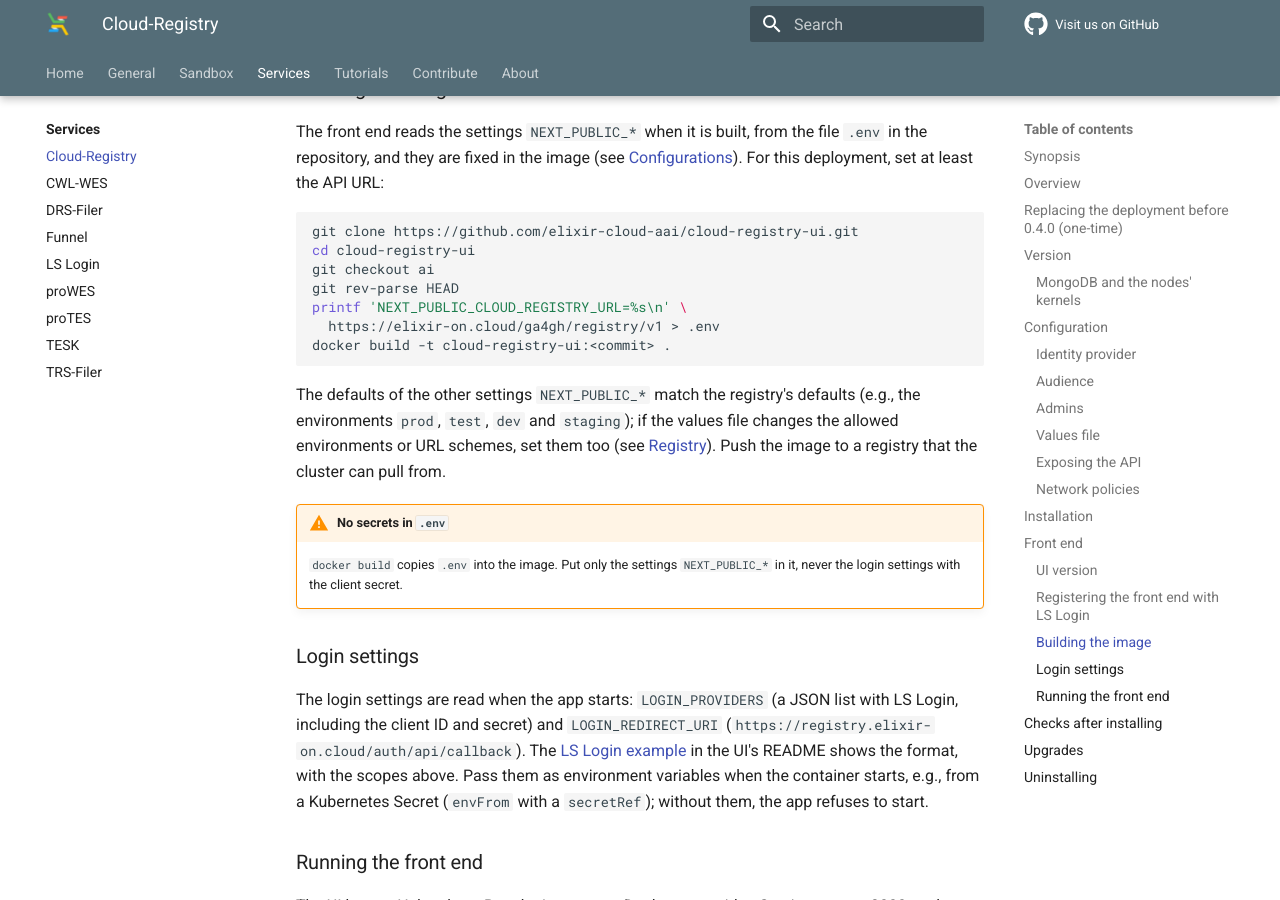
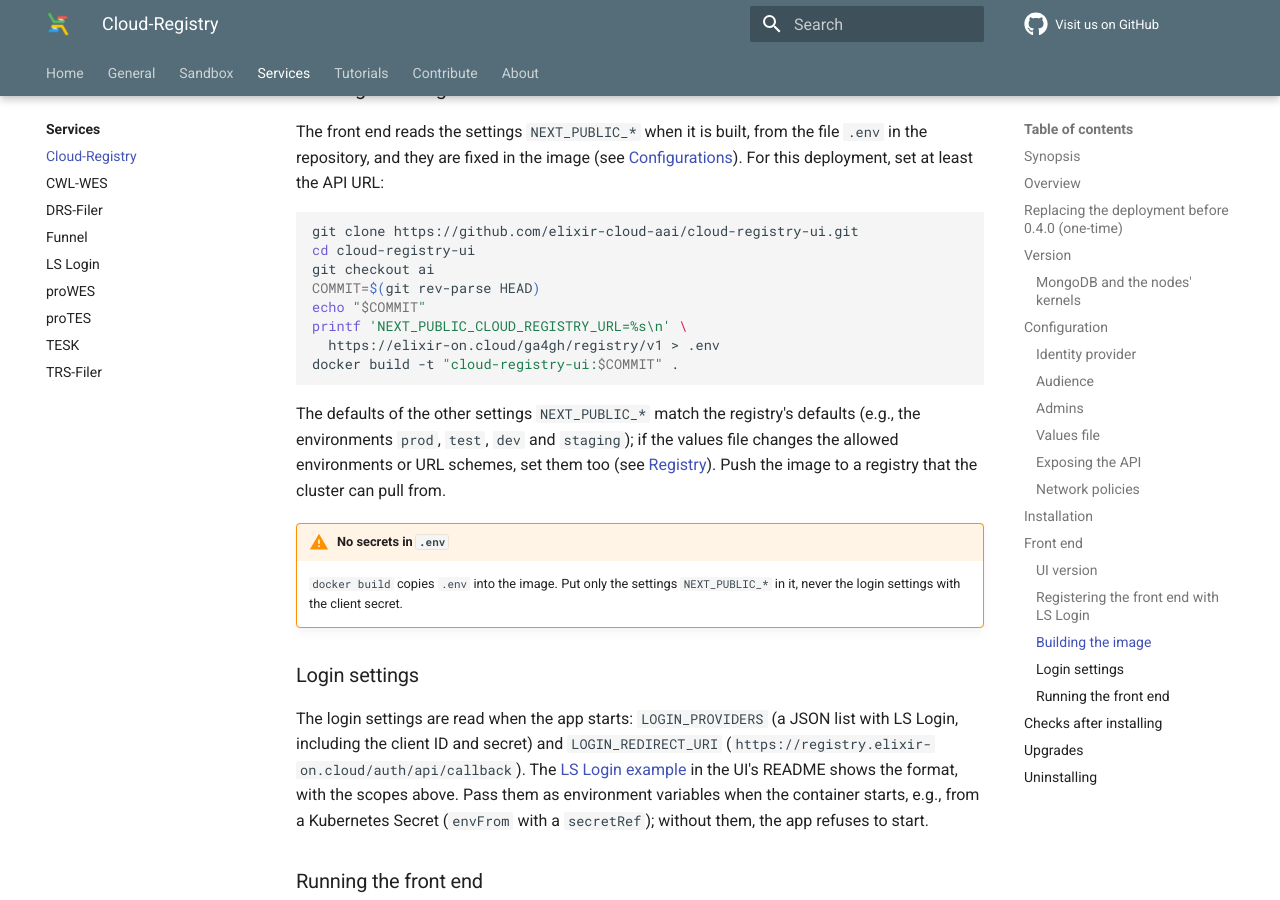
Before and after one commit to elixir-cloud-aai/elixir-cloud-aai.github.io, an MkDocs documentation site: the page built from docs/services/cloudregistry.md, in a window 1280 px wide and 900 px high, scrolled down 8063 px. Built offline with MkDocs 1.6.1 and Material for MkDocs 9.7.7, drawn with Linux system fonts in a browser that asks for light colours; comment, search, counter and statistics services are not loaded.

Commit message:
docs: tag the UI image with a variable
Co-Authored-By: Claude Opus 5.5 <noreply@anthropic.com>

````diff
--- a/docs/services/cloudregistry.md
+++ b/docs/services/cloudregistry.md
@@ -377,10 +377,11 @@ the API URL:
 git clone https://github.com/elixir-cloud-aai/cloud-registry-ui.git
 cd cloud-registry-ui
 git checkout ai
-git rev-parse HEAD
+COMMIT=$(git rev-parse HEAD)
+echo "$COMMIT"
 printf 'NEXT_PUBLIC_CLOUD_REGISTRY_URL=%s\n' \
   https://elixir-on.cloud/ga4gh/registry/v1 > .env
-docker build -t cloud-registry-ui:<commit> .
+docker build -t "cloud-registry-ui:$COMMIT" .
 ```
 
 The defaults of the other settings `NEXT_PUBLIC_*` match the registry's
````
